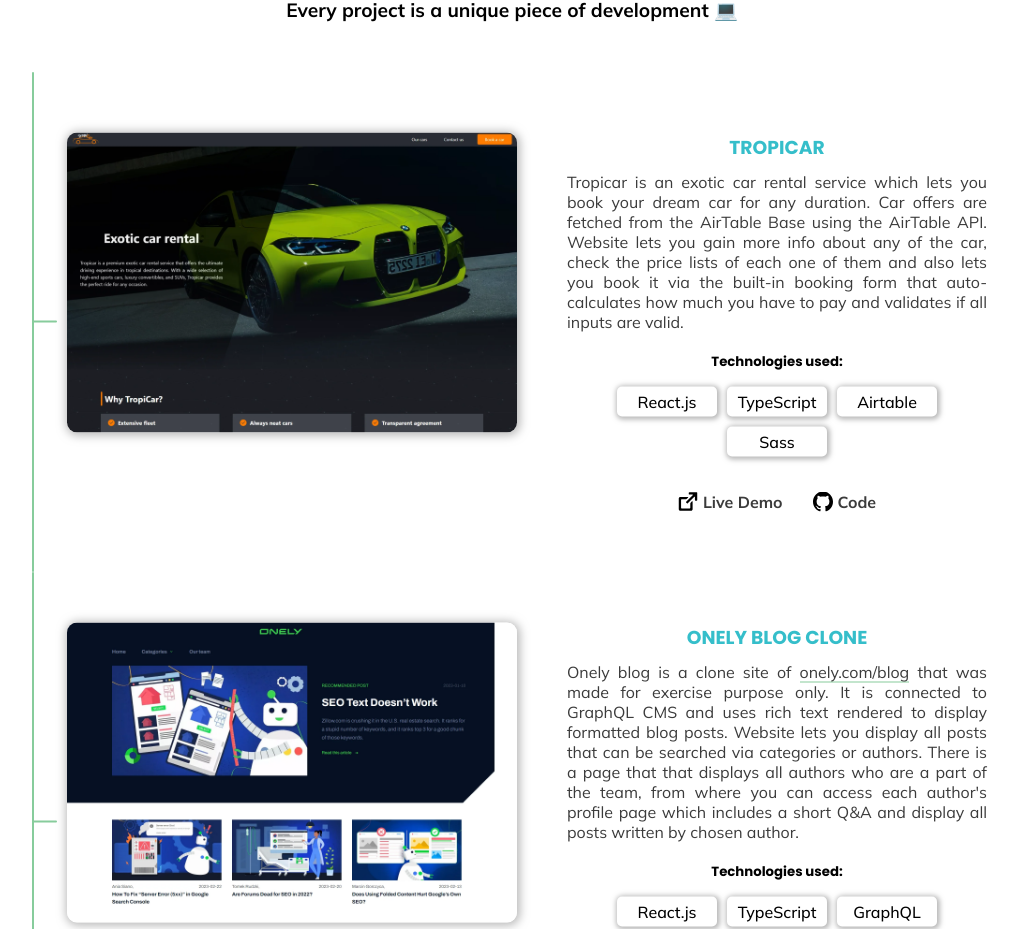
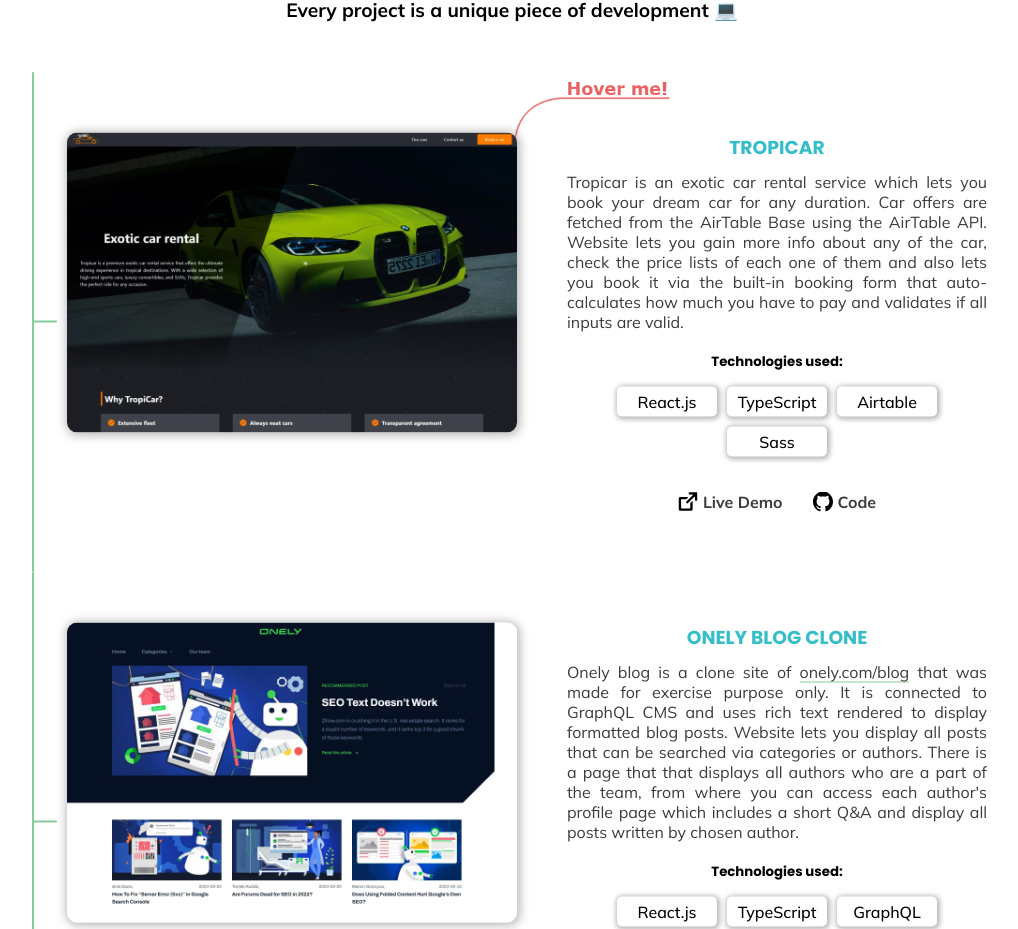
Before and after one commit to ppuhacz/portfolio, a React (Create React App) app: page / in a window 1280 px wide. Shown: the part 1337-2266 px from the top of the page, without its empty margins (128-1146 px from the left). Built offline with nearby package versions, Linux system fonts and the light colour scheme.

Commit message:
Added a 'hover me' element for desktop version of project section

```diff
--- a/src/components/projects/styles/projects-styles.scss
+++ b/src/components/projects/styles/projects-styles.scss
@@ -172,8 +172,40 @@
     }
   }
 
+  @media (min-width:1024px) {
+    .project-wrapper:first-child {
+      .project-info {
+        .project-info-description {
+          .project-info-photo {
+            position: relative;
+            &::before {
+              content: url(../../../img/icons/hover-me-icon-v2.webp);
+              transform: scale(0.7);
+              top: -68px;
+              right: -188px;
+              position: absolute;
+              z-index: -1;
+            }
+          }
+        }
+      }
+    }
+  }
+
   @media (min-width: 1240px) {
     width: $desktopPageWidth;
+
+    .project-wrapper:first-child {
+      .project-info {
+        .project-info-description {
+          .project-info-photo {
+            &::before {
+              right: -163px;
+            }
+          }
+        }
+      }
+    }
 
     .project-wrapper{
       max-width: none;
```
Also changed, not shown: src/img/icons/hover-me-icon-v2.webp (added), src/img/icons/hover-me-icon.webp (added).
